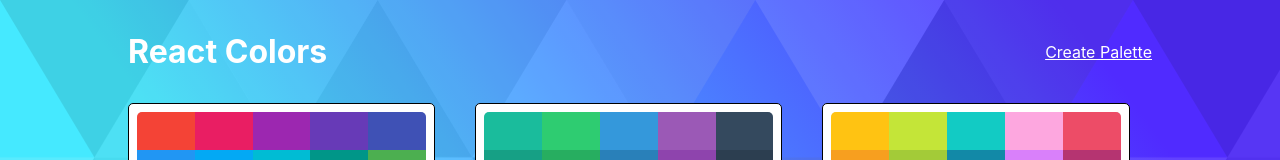
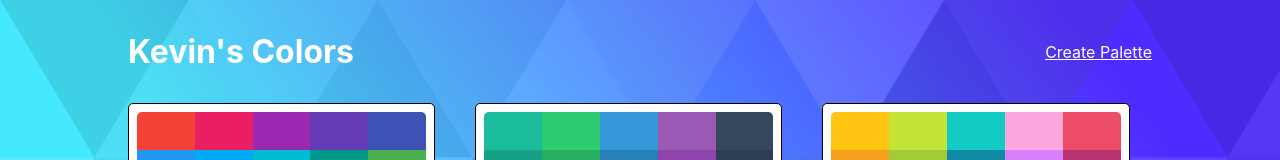
Before and after one commit to kevinapple/colors-app, a React (Create React App) app: page / in a window 1280 px wide. Shown: the top 160 px of the page. Built offline with nearby package versions, Linux system fonts and the light colour scheme.

Commit message:
rename the title

```diff
--- a/src/PaletteList.js
+++ b/src/PaletteList.js
@@ -48,7 +48,7 @@ class PaletteList extends Component {
       <div className={classes.root}>
         <div className={classes.container}>
           <nav className={classes.nav}>
-            <h1 className={classes.heading}>React Colors</h1>
+            <h1 className={classes.heading}>Kevin's Colors</h1>
             <Link to='/palette/new'>Create Palette</Link>
           </nav>
           <TransitionGroup className={classes.palettes}>
```
